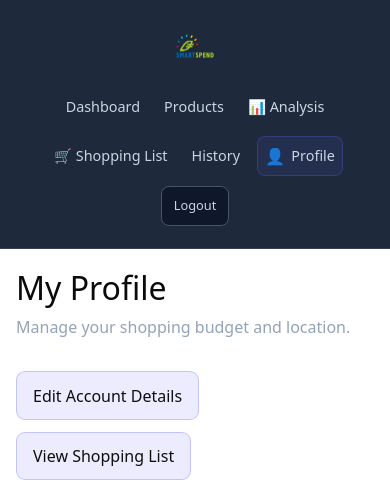
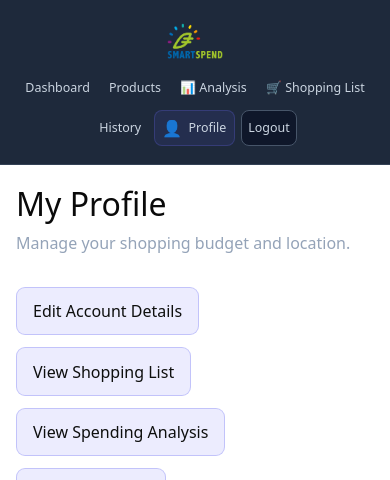
Before and after one commit to ThembelaniProject/AI-Shopping-Project, a Django app: page /accounts/profile/ in a window 390 px wide. Shown: the top 480 px of the page. Run offline with Django 5.2, Linux system fonts and the light colour scheme; a user stored in the database is signed in; data comes from the database, SQL or seed files in the repository; data that the repository does not hold is empty; parts of the project's set-up code (start-up, migrations or seed data) failed here and were passed over.

Commit message:
Make navigation responsive on mobile and tablets

```diff
--- a/templates/includes/navbar.html
+++ b/templates/includes/navbar.html
@@ -1,200 +1,46 @@
 {% load static %}
-
 <nav class="navbar">
     <div class="navbar-container">
-
         <a href="{% url 'shopping:dashboard' %}" class="navbar-brand">
-            <img
-                src="{% static 'images/logo-SMARTSPEND-72dpi.png' %}"
-                alt="AI Shopping Logo"
-                class="navbar-logo"
-            >
+            <img src="{% static 'images/logo-SMARTSPEND-72dpi.png' %}" alt="AI Shopping Logo" class="navbar-logo">
         </a>
-
         <div class="navbar-links">
-
-            <a href="{% url 'shopping:dashboard' %}">
-                Dashboard
-            </a>
-
-            <a href="{% url 'products:search' %}">
-                Products
-            </a>
-
-            <a href="{% url 'shopping:analytics' %}">
-                📊 Analysis
-            </a>
-
+            <a href="{% url 'shopping:dashboard' %}">Dashboard</a>
+            <a href="{% url 'products:search' %}">Products</a>
+            <a href="{% url 'shopping:analytics' %}">📊 Analysis</a>
             <a href="{% url 'shopping:shopping_list' %}" class="shopping-list-link">
                 <span>🛒 Shopping List</span>
-                {% if shopping_list_count > 0 %}
-                    <span class="shopping-list-badge" aria-label="{{ shopping_list_count }} items in shopping list">
-                        {{ shopping_list_count }}
-                    </span>
-                {% endif %}
+                {% if shopping_list_count > 0 %}<span class="shopping-list-badge" aria-label="{{ shopping_list_count }} items in shopping list">{{ shopping_list_count }}</span>{% endif %}
             </a>
-
-            <a href="{% url 'shopping:purchase_history' %}">
-                History
-            </a>
-
+            <a href="{% url 'shopping:purchase_history' %}">History</a>
             {% if user.is_authenticated %}
-                <a
-                    href="{% url 'accounts:profile' %}"
-                    class="profile-link"
-                >
-                    <span class="profile-icon">👤</span>
-                    <span>Profile</span>
-                </a>
-
-                <span class="navbar-user">
-                    Welcome, {{ user.username }}
-                </span>
-
-                <form
-                    method="post"
-                    action="{% url 'accounts:logout' %}"
-                    style="display: inline;"
-                >
-                    {% csrf_token %}
-                    <button type="submit">
-                        Logout
-                    </button>
+                <a href="{% url 'accounts:profile' %}" class="profile-link"><span class="profile-icon">👤</span><span>Profile</span></a>
+                <span class="navbar-user">Welcome, {{ user.username }}</span>
+                <form method="post" action="{% url 'accounts:logout' %}" class="navbar-logout-form">
+                    {% csrf_token %}<button type="submit">Logout</button>
                 </form>
             {% endif %}
-
         </div>
     </div>
 </nav>
-
 <style>
-    .navbar {
-        width: 100%;
-        background: #1e293b;
-        border-bottom: 1px solid #334155;
-        position: relative;
-        z-index: 1000;
-    }
-
-    .navbar-container {
-        max-width: 1200px;
-        margin: 0 auto;
-        padding: 1rem 2rem;
-        display: flex;
-        align-items: center;
-        justify-content: space-between;
-        gap: 1rem;
-    }
-
-    .navbar-brand {
-        display: inline-flex;
-        align-items: center;
-        gap: 10px;
-        color: #a5b4fc;
-        text-decoration: none;
-        white-space: nowrap;
-    }
-
-    .navbar-logo {
-        width: 150px;
-        height: 45px;
-        object-fit: contain;
-        display: block;
-    }
-
-    .navbar-links {
-        display: flex;
-        align-items: center;
-        gap: 1rem;
-    }
-
-    .navbar-links a {
-        color: #cbd5e1;
-        text-decoration: none;
-        font-size: 0.9rem;
-        font-weight: 500;
-    }
-
-    .navbar-links a:hover {
-        color: #a5b4fc;
-    }
-
-    .shopping-list-link {
-        display: inline-flex;
-        align-items: center;
-        gap: 0.45rem;
-    }
-
-    .shopping-list-badge {
-        min-width: 22px;
-        height: 22px;
-        padding: 0 6px;
-        display: inline-flex;
-        align-items: center;
-        justify-content: center;
-        border-radius: 999px;
-        background: #6366f1;
-        color: #ffffff;
-        font-size: 0.72rem;
-        font-weight: 700;
-        line-height: 1;
-    }
-
-    .profile-link {
-        display: inline-flex;
-        align-items: center;
-        gap: 0.4rem;
-        padding: 0.45rem 0.7rem;
-        border-radius: 8px;
-        background: rgba(99, 102, 241, 0.10);
-        border: 1px solid rgba(99, 102, 241, 0.25);
-    }
-
-    .profile-link:hover {
-        background: rgba(99, 102, 241, 0.2);
-        border-color: #6366f1;
-    }
-
-    .profile-icon {
-        font-size: 1rem;
-        line-height: 1;
-    }
-
-    .navbar-user {
-        color: #94a3b8;
-        font-size: 0.85rem;
-    }
-
-    .navbar-links button {
-        border: 1px solid #475569;
-        background: #0f172a;
-        color: #cbd5e1;
-        padding: 0.45rem 0.75rem;
-        border-radius: 8px;
-        cursor: pointer;
-    }
-
-    .navbar-links button:hover {
-        border-color: #6366f1;
-        color: white;
-    }
-
-    @media (max-width: 700px) {
-        .navbar-container {
-            padding: 0.9rem 1rem;
-        }
-
-        .navbar-links {
-            gap: 0.6rem;
-        }
-
-        .navbar-user {
-            display: none;
-        }
-
-        .navbar-logo {
-            width: 38px;
-            height: 38px;
-        }
-    }
+.navbar{width:100%;background:#1e293b;border-bottom:1px solid #334155;position:relative;z-index:1000}
+.navbar-container{width:min(100%,1440px);max-width:1440px;margin:0 auto;padding:1rem 1.25rem;display:flex;align-items:center;justify-content:space-between;gap:1rem;min-width:0}
+.navbar-brand{display:inline-flex;align-items:center;flex:0 0 auto;color:#a5b4fc;text-decoration:none;white-space:nowrap}
+.navbar-logo{width:150px;height:45px;max-width:100%;object-fit:contain;display:block}
+.navbar-links{display:flex;align-items:center;justify-content:flex-end;flex-wrap:wrap;gap:.65rem 1rem;min-width:0}
+.navbar-links a{color:#cbd5e1;text-decoration:none;font-size:.9rem;font-weight:500;white-space:normal}
+.navbar-links a:hover{color:#a5b4fc}
+.shopping-list-link{display:inline-flex;align-items:center;gap:.45rem}
+.shopping-list-badge{min-width:22px;height:22px;padding:0 6px;display:inline-flex;align-items:center;justify-content:center;border-radius:999px;background:#6366f1;color:#fff;font-size:.72rem;font-weight:700;line-height:1}
+.profile-link{display:inline-flex;align-items:center;gap:.4rem;padding:.45rem .7rem;border-radius:8px;background:rgba(99,102,241,.1);border:1px solid rgba(99,102,241,.25)}
+.profile-link:hover{background:rgba(99,102,241,.2);border-color:#6366f1}
+.profile-icon{font-size:1rem;line-height:1}
+.navbar-user{color:#94a3b8;font-size:.85rem}
+.navbar-logout-form{display:inline-flex;margin:0}
+.navbar-links button{border:1px solid #475569;background:#0f172a;color:#cbd5e1;padding:.45rem .75rem;border-radius:8px;cursor:pointer;min-height:40px}
+.navbar-links button:hover{border-color:#6366f1;color:#fff}
+@media(max-width:900px){.navbar-container{flex-direction:column;justify-content:center;padding:.75rem}.navbar-brand{margin-inline:auto}.navbar-links{width:100%;justify-content:center;gap:.45rem .75rem}.navbar-user{display:none}}
+@media(max-width:540px){.navbar-container{padding:.6rem .4rem;gap:.4rem}.navbar-logo{width:112px;height:36px}.navbar-links{gap:.25rem .4rem}.navbar-links a,.navbar-links button{font-size:.78rem;padding:.35rem .4rem;min-height:36px}.navbar-links .profile-link{padding:.35rem .45rem}}
+@media(max-width:360px){.navbar-logo{width:96px}.navbar-links a,.navbar-links button{font-size:.72rem;padding:.3rem}}
 </style>
```
